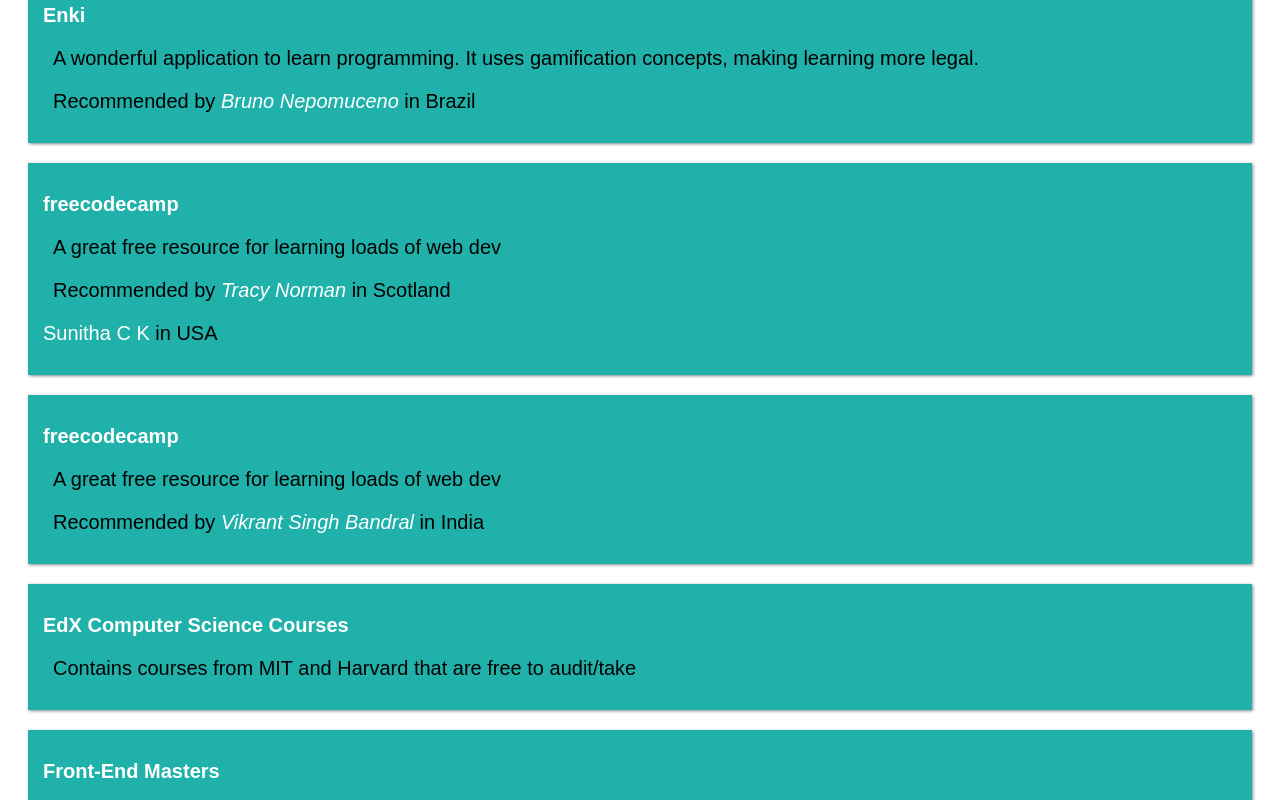
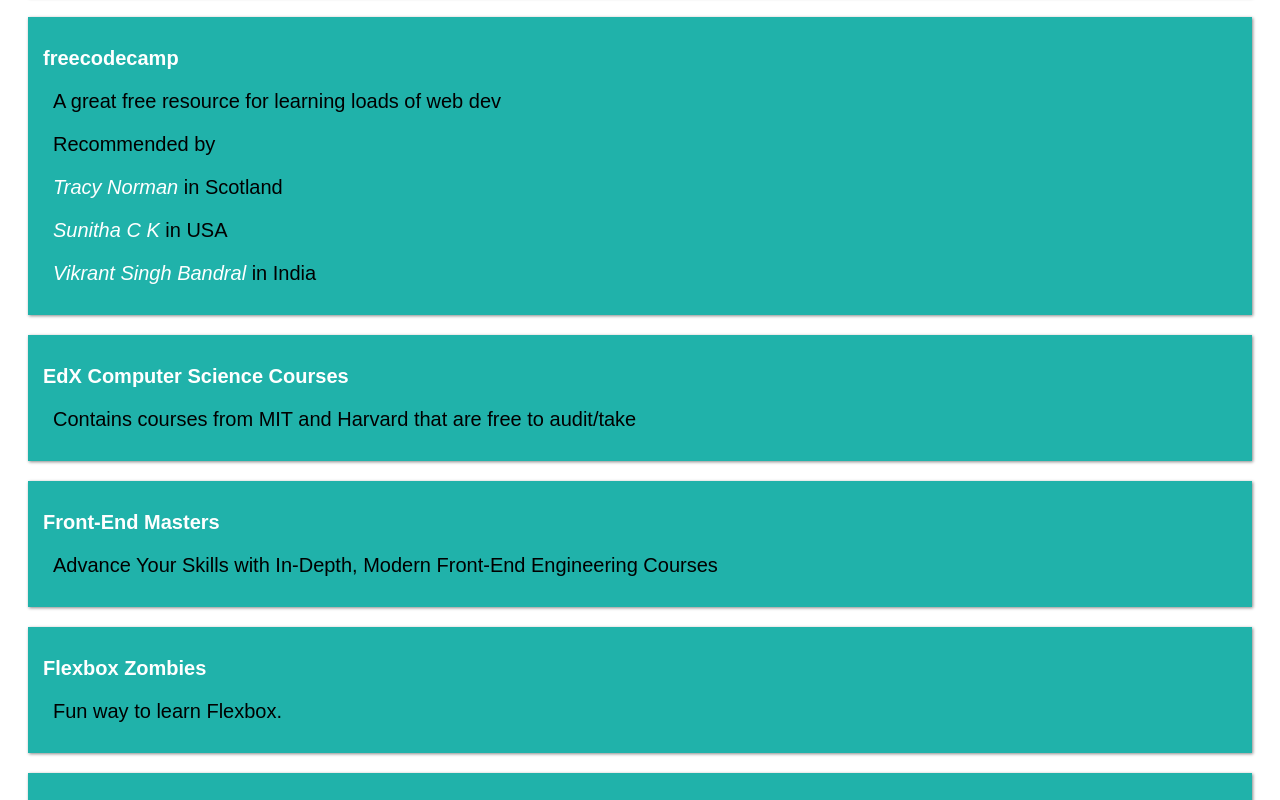
Before and after one commit to GlasgowCoderCollective/resources, a plain HTML site: page index.html in a window 1280 px wide. Shown: the part 3080-3880 px from the top of the page. Drawn offline with Linux system fonts and the light colour scheme.

Commit message:
removed duplicate tiles of Free ML event and codecademy, merged two freecodecamp into one

```diff
--- a/index.html
+++ b/index.html
@@ -81,13 +81,7 @@
         <p>A frontend development playground/code editor</p>
       </div>
 
-	 <div class="links">
-                <p><a href="https://www.codecademy.com" target="_blank">Codecademy</a></p>
-                <p>Codecademy is an online interactive platform that offers free coding classes.</p>
-            </div>
-
-
-     <div class="links">
+	      <div class="links">
                 <p><a href="https://www.coursera.org/courses?query=programming">Coursera</a></p>
                 <p>A website which has courses for many streams including programming. There are both free and paid courses</p>
             </div>
@@ -132,18 +126,17 @@
       <div class="links">
         <p><a href="https://www.freecodecamp.org/" target="_blank">freecodecamp</a></p>
         <p>A great free resource for learning loads of web dev</p>
-        <p>Recommended by
-        <a class="recommended" href="https://github.com/verde79">Tracy Norman</a> in Scotland</p>
-        <a class="recommended" href="https://github.com/Sunithack1">Sunitha C K</a> in USA</p>
+        <p>Recommended by</p>
+        <p>
+          <a class="recommended" href="https://github.com/verde79">Tracy Norman</a> in Scotland
+        </p>
+        <p>
+          <a class="recommended" href="https://github.com/Sunithack1">Sunitha C K</a> in USA
+        </p>
+        <p>
+          <a class="recommended" href="https://github.com/vikrant-123007">Vikrant Singh Bandral</a> in India
+        </p>
       </div>
-
-	  <div class="links">
-                <p><a href="https://www.freecodecamp.org/" target="_blank">freecodecamp</a></p>
-                <p>A great free resource for learning loads of web dev</p>
-                <p>Recommended by
-                <a class="recommended" href="https://github.com/vikrant-123007">Vikrant Singh Bandral</a> in India</p>
-        </div>
-
 
 
 	  <div class="links">
@@ -220,7 +213,7 @@
       </div>
 
             <div class="links">
-                <p><a href="https://learntocodewith.me/tools/"></a></p>
+                <p><a href="https://learntocodewith.me/tools/">Learn To Code With Me</a></p>
                 <p>Recommended for Beginner's Coding Resources and Tools</p>
 	          </div>
 
@@ -286,17 +279,6 @@
 				           <dd>6.Packet Tracer</dd>
 				          </dl>
             </div>
-
-
-
-
-      <div class="links">
-        <p><a href="https://www.eventbrite.co.uk/e/google-tech-talks-machine-learning-and-ai-tickets-51010179821?aff=ebdssbdestsearch"
-            target="_blank">Free ML event</a></p>
-        <p>This ML event might be of some interest to some here ...</p>
-        <p>Recommended by
-          <a class="recommended" href="https://github.com/verde79">Sean</a> (near Brigadoon).</p>
-      </div>
 
       <div class="links">
         <p><a href="https://developer.mozilla.org" target="_blank">MDN Web Docs</a></p>
```
